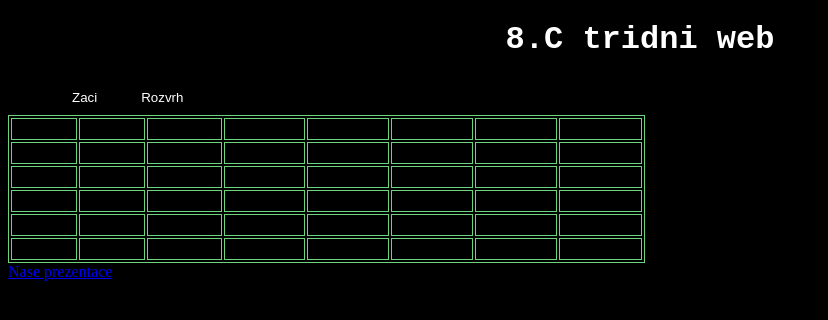
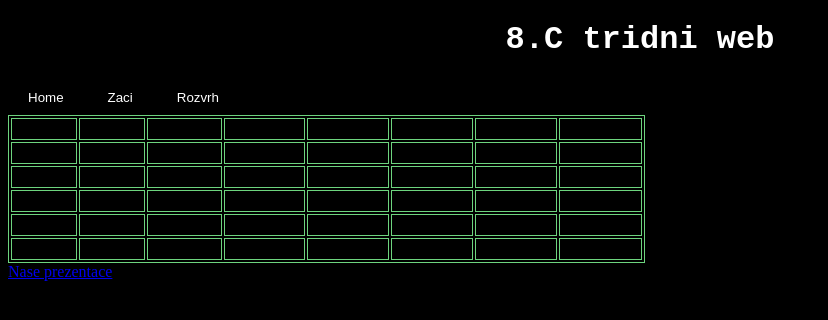
Before and after one commit to jejkukany/Tridni-web, a plain HTML site: page rozvrh.html in a window 1280 px wide. Shown: the whole page, without its empty margins (0-828 px from the left). Drawn offline with Linux system fonts and the light colour scheme.

Commit message:
Changed button visulas

```diff
--- a/rozvrh.html
+++ b/rozvrh.html
@@ -14,7 +14,7 @@
 
     <nav>
       <button type="button" type="button" onclick="location.href='index.html'">
-        <i class="fas fa-home"></i>
+        Home
       </button>
       <button class="zaci.button" type="button">Zaci</button>
       <button type="button">Rozvrh</button>
```
